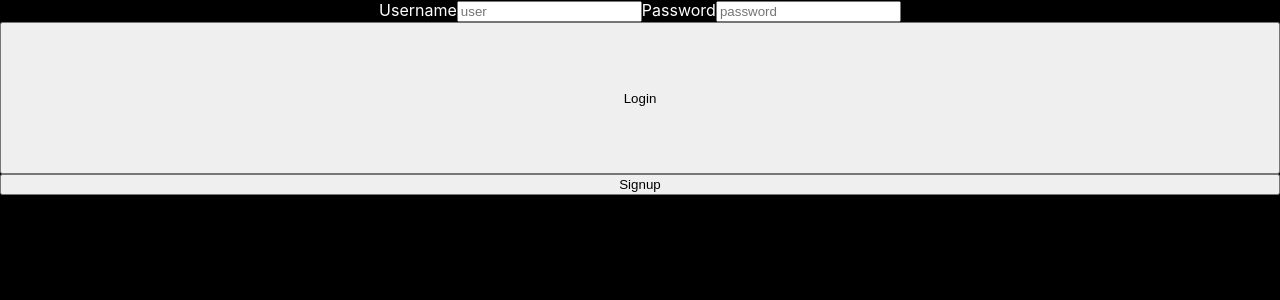
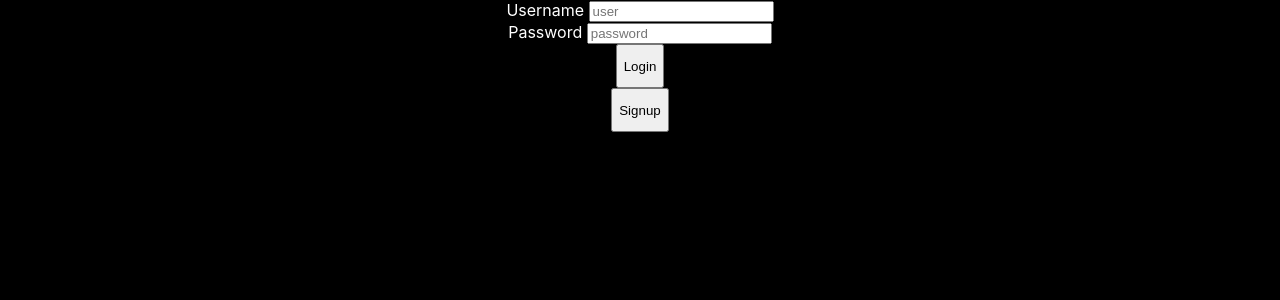
Before and after one commit to cal-fest/metal-detector, a React (Create React App) app in the folder metal-detector/: page /login in a window 1280 px wide. Shown: the top 300 px of the page. Built offline with nearby package versions, Linux system fonts and the light colour scheme; a web font is replaced by a local one.

Commit message:
fixed login style

```diff
--- a/metal-detector/src/App.css
+++ b/metal-detector/src/App.css
@@ -16,7 +16,7 @@ h1 {
 }
 .App-header {
   /* min-height: 100vh; */
-  /* display: flex; */
+  display: flex;
   /* flex-direction: column; */
   align-items: center;
   justify-content: center;
@@ -52,9 +52,7 @@ padding-bottom: 10px;
   justify-content: center;
   align-content: center;
 }
-.test {
-  padding: 20px;
-}
+
 .display-main {
   display: grid;
    grid-template-columns: 1fr 1fr 1fr 1fr;
--- a/metal-detector/src/Login.js
+++ b/metal-detector/src/Login.js
@@ -79,13 +79,16 @@ class Login extends React.Component {
 			< div >
 				<div className="login">
 					<form onSubmit={this.handleSubmit}>
-						<label>Username</label>
+						<label>Username </label>
 						<input id="username" type="text" placeholder="user" onChange={this.handleUserChange}></input>
-						<label>Password</label>
+						<br />
+						<label>Password </label>
 						<input id="password" type="password" placeholder="password" onChange={this.handlePassChange}></input>
+						<br />
+						<button id="loginButton" style={{ display: 'inline-block', width: '200', height: '50%' }} onClick={(e) => { e.preventDefault(); this.verifyLogin(this.state.username, this.state.password) }}>Login</button>
+						<br />
+						<button id="signupButton" style={{ display: 'inline-block', width: '200', height: '50%' }} onClick={(e) => { e.preventDefault(); this.redirectToSignup() }}>Signup</button>
 					</form>
-					<button id="loginButton" onClick={(e) => { e.preventDefault(); this.verifyLogin(this.state.username, this.state.password) }}>Login</button>
-					<button id="signupButton" onClick={(e) => { e.preventDefault(); this.redirectToSignup() }}>Signup</button>
 				</div>
 			</div >
 		)
```
Lines whose indentation alone changed are shown as unchanged.
